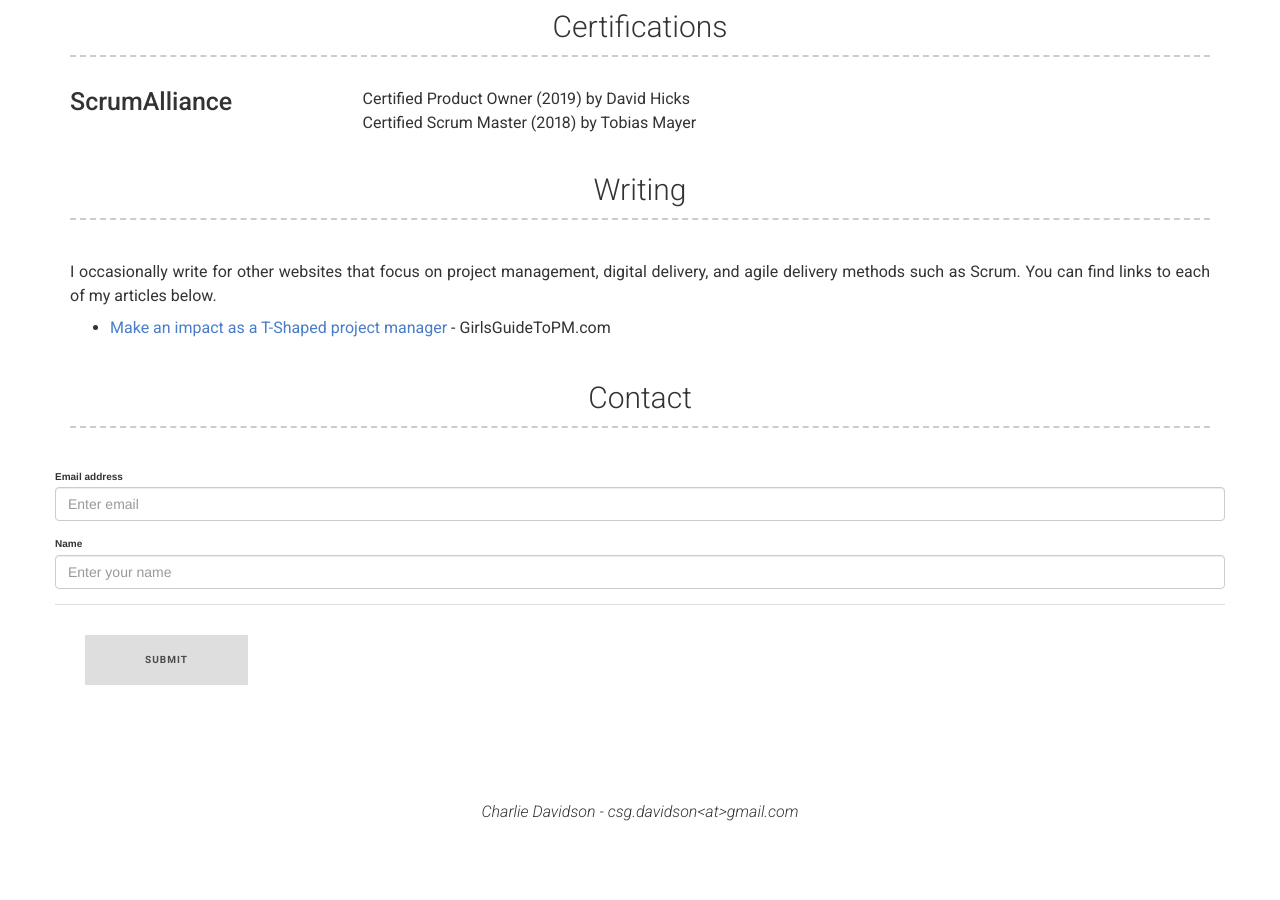
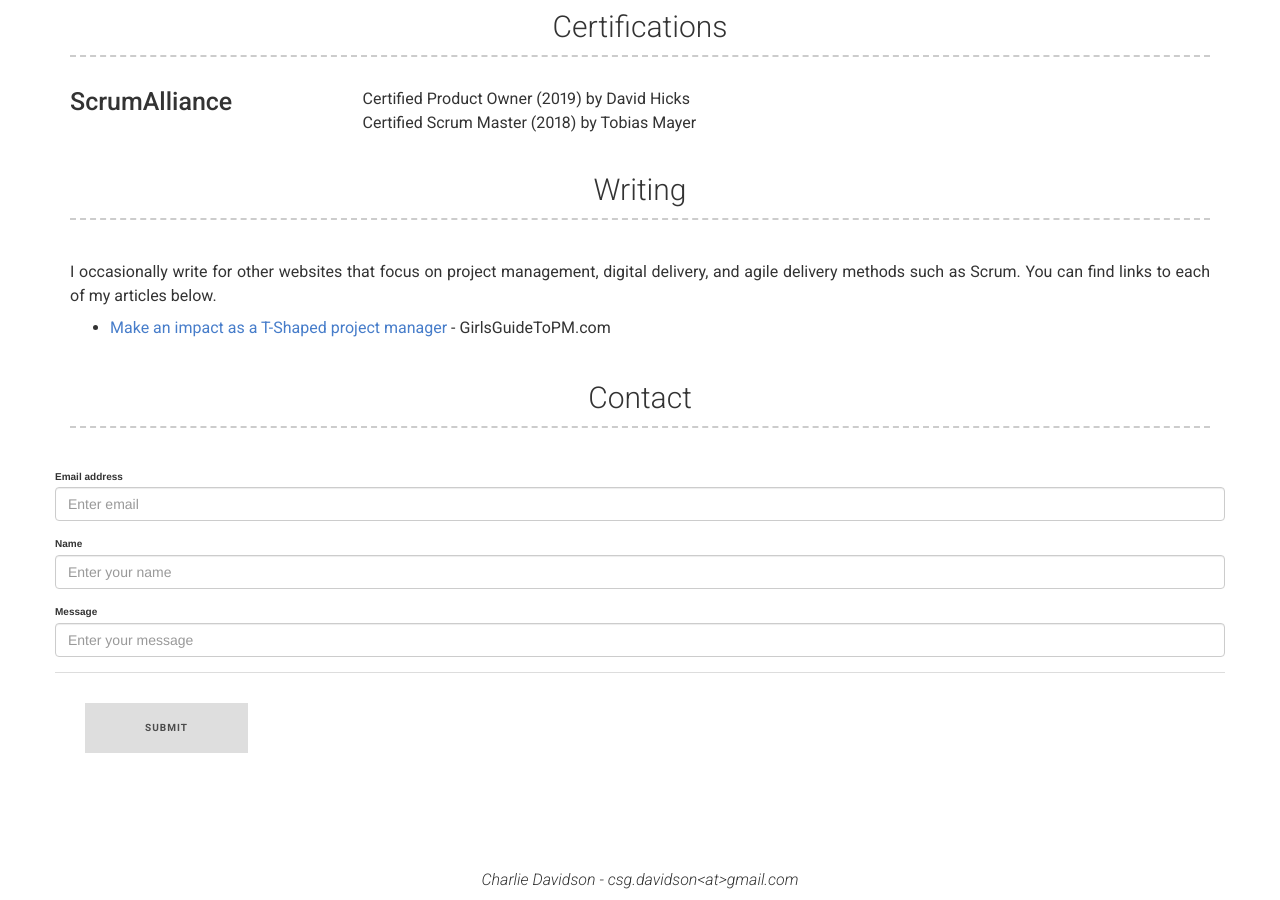
Before and after one commit to csgdavidson/Charlie-Davidson2, a Jekyll site: the page built from index.md, in a window 1280 px wide and 900 px high, scrolled down 1251 px. Built offline with Jekyll 4.4.1, drawn with Linux system fonts in a browser that asks for light colours; nearby versions of some CDN libraries; before the commit the page ends 2083 px from its top, so only the background shows below that.

Commit message:
Update contact.html

```diff
--- a/_includes/contact.html
+++ b/_includes/contact.html
@@ -14,8 +14,13 @@
             <label for="exampleInputName">Name</label>
             <input type="text" name="name" class="form-control" id="exampleInputName" placeholder="Enter your name" required="required">
           </div>
+            <div class="form-group">
+            <label for="exampleInputName">Message</label>
+            <input type="text" name="message" class="form-control" id="exampleInputName" placeholder="Enter your message" required="required">
+          </div>
           <hr>
           <button type="submit" class="btn btn-primary">Submit</button>
         </form>
+
   </div>
 </div>
```
